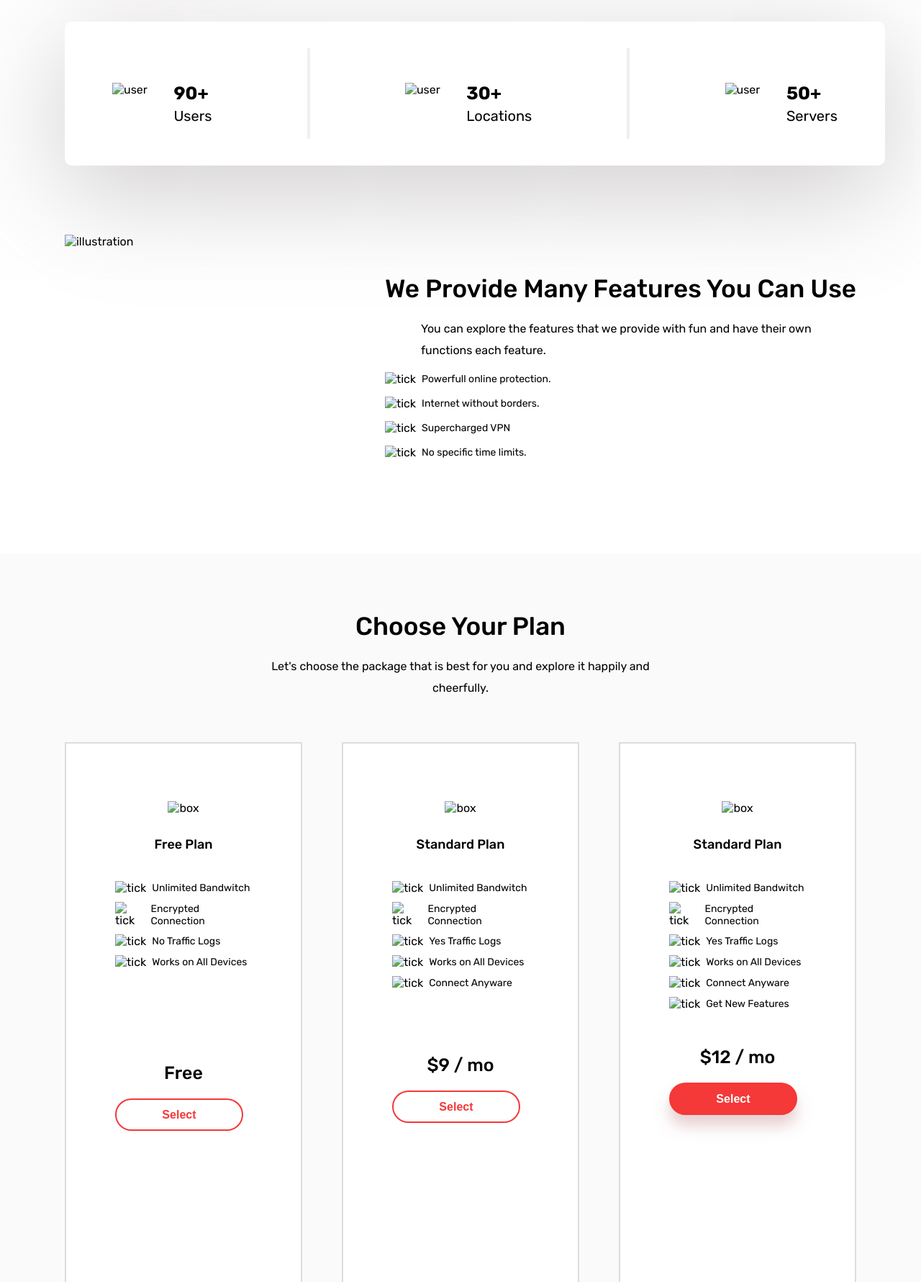
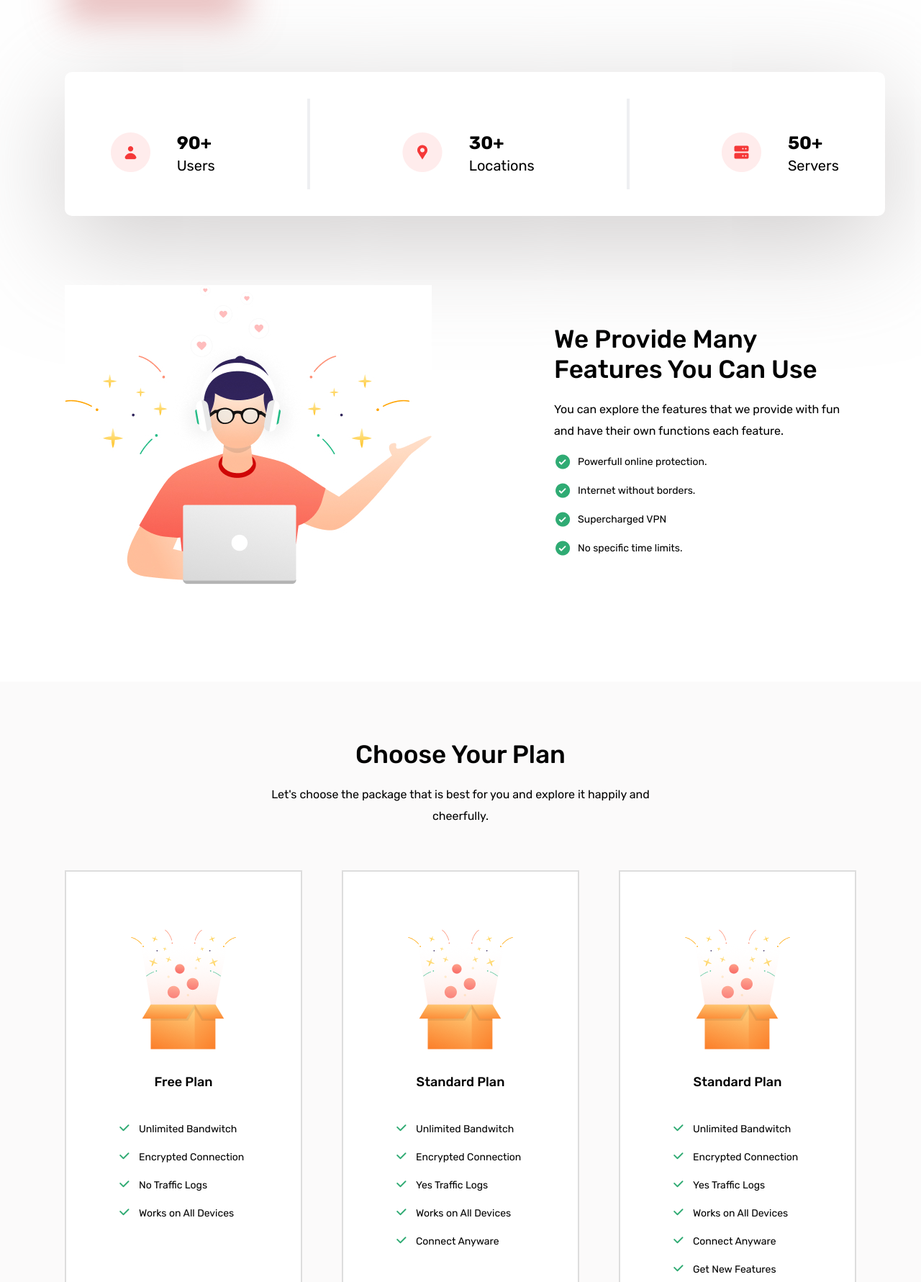
Before and after one commit to Salamat2024/LasLesVPN, a plain HTML site: page index.html in a window 1280 px wide. Shown: the part 628-2409 px from the top of the page at 72% size. Drawn offline with Linux system fonts and the light colour scheme.

Commit message:
Change road from images to assets

```diff
--- a/index.html
+++ b/index.html
@@ -19,7 +19,7 @@
         <div class="container">
             <div class="header__wrapper">
                 <div class="header__logo">
-                    <img src="./images/Logo (4).png" alt="logo">
+                    <img src="./assets/Logo (4).png" alt="logo">
                 </div>
                 <nav class="header__nav">
                     <a href="#" class="header__link"> About</a>
@@ -49,7 +49,7 @@
                     <button class="main__btn">Get Started</button>
                 </div>
                 <div class="main__right">
-                    <img src="./images/main-img.png" alt="illustration">
+                    <img src="./assets/main-img.png" alt="illustration">
                 </div>
             </div>
             <div class="main__footer">
@@ -57,7 +57,7 @@
 
                     <div class="main__footer_element">
                         <div class="main__footer_element-img">
-                            <img src="./images/user.png" alt="user">
+                            <img src="./assets/user.png" alt="user">
                         </div>
                         <div class="main__footer_element-text">
                             <h3 class="main__footer-title">90+ </h3>
@@ -68,7 +68,7 @@
 
                     <div class="main__footer_element">
                         <div class="main__footer_element-img">
-                            <img src="./images/location.png" alt="user">
+                            <img src="./assets/location.png" alt="user">
                         </div>
                         <div class="main__footer_element-text">
                             <h3 class="main__footer-title">30+ </h3>
@@ -78,7 +78,7 @@
                     <hr class="main__footer_line">
                     <div class="main__footer_element">
                         <div class="main__footer_element-img">
-                            <img src="./images/Server.png" alt="user">
+                            <img src="./assets/Server.png" alt="user">
                         </div>
                         <div class="main__footer_element-text">
                             <h3 class="main__footer-title">50+ </h3>
@@ -96,7 +96,7 @@
             <div class="wrapper provide-wrapper">
                 <div class="provide__left">
                     <div class="provide__left-img">
-                        <img src="./images/provide.jpg" alt="illustration">
+                        <img src="./assets/provide.jpg" alt="illustration">
                     </div>
                 </div>
                 <div class="provide__right">
@@ -104,19 +104,19 @@
                     <p class="subtitle">You can explore the features that we provide with fun and have their own
                         functions each feature.</p>
                     <div class="provide__right-characteristic">
-                        <img src="./images/provide-icon.jpg" alt="tick">
+                        <img src="./assets/provide-icon.jpg" alt="tick">
                         <p class="text">Powerfull online protection.</p>
                     </div>
                     <div class="provide__right-characteristic">
-                        <img src="./images/provide-icon.jpg" alt="tick">
+                        <img src="./assets/provide-icon.jpg" alt="tick">
                         <p class="text">Internet without borders.</p>
                     </div>
                     <div class="provide__right-characteristic">
-                        <img src="./images/provide-icon.jpg" alt="tick">
+                        <img src="./assets/provide-icon.jpg" alt="tick">
                         <p class="text">Supercharged VPN</p>
                     </div>
                     <div class="provide__right-characteristic">
-                        <img src="./images/provide-icon.jpg" alt="tick">
+                        <img src="./assets/provide-icon.jpg" alt="tick">
                         <p class="text">No specific time limits.</p>
                     </div>
                 </div>
@@ -135,31 +135,31 @@
             <div class="wrapper">
                 <div class="plan__card">
                     <div class="plan__card-img">
-                        <img src="./images/plan-icon.png" alt="box">
+                        <img src="./assets/plan-icon.png" alt="box">
                     </div>
                     <h4 class="bold__title">Free Plan</h4>
                     <div class="plan__wrapper">
                     <div class="plan__card-characteristic">
                         <div class="plan__tick">
-                            <img src="./images/plan.tick-icon.png" alt="tick">
+                            <img src="./assets/plan.tick-icon.png" alt="tick">
                         </div>
                         <p class="text">Unlimited Bandwitch</p>
                     </div>
                     <div class="plan__card-characteristic">
                         <div class="plan__tick">
-                            <img src="./images/plan.tick-icon.png" alt="tick">
+                            <img src="./assets/plan.tick-icon.png" alt="tick">
                         </div>
                         <p class="text">Encrypted Connection</p>
                     </div>
                     <div class="plan__card-characteristic">
                         <div class="plan__tick">
-                            <img src="./images/plan.tick-icon.png" alt="tick">
+                            <img src="./assets/plan.tick-icon.png" alt="tick">
                         </div>
                         <p class="text">No Traffic Logs</p>
                     </div>
                     <div class="plan__card-characteristic">
                         <div class="plan__tick">
-                            <img src="./images/plan.tick-icon.png" alt="tick">
+                            <img src="./assets/plan.tick-icon.png" alt="tick">
                         </div>
                         <p class="text">Works on All Devices</p>
                     </div>
@@ -173,37 +173,37 @@
                 </div>
                 <div class="plan__card">
                     <div class="plan__card-img">
-                        <img src="./images/plan-icon.png" alt="box">
+                        <img src="./assets/plan-icon.png" alt="box">
                     </div>
                     <h4 class="bold__title">Standard Plan</h4>
                     <div class="plan__wrapper">
                     <div class="plan__card-characteristic">
                         <div class="plan__tick">
-                            <img src="./images/plan.tick-icon.png" alt="tick">
+                            <img src="./assets/plan.tick-icon.png" alt="tick">
                         </div>
                         <p class="text">Unlimited Bandwitch</p>
                     </div>
                     <div class="plan__card-characteristic">
                         <div class="plan__tick">
-                            <img src="./images/plan.tick-icon.png" alt="tick">
+                            <img src="./assets/plan.tick-icon.png" alt="tick">
                         </div>
                         <p class="text">Encrypted Connection</p>
                     </div>
                     <div class="plan__card-characteristic">
                         <div class="plan__tick">
-                            <img src="./images/plan.tick-icon.png" alt="tick">
+                            <img src="./assets/plan.tick-icon.png" alt="tick">
                         </div>
                         <p class="text">Yes Traffic Logs</p>
                     </div>
                     <div class="plan__card-characteristic">
                         <div class="plan__tick">
-                            <img src="./images/plan.tick-icon.png" alt="tick">
+                            <img src="./assets/plan.tick-icon.png" alt="tick">
                         </div>
                         <p class="text">Works on All Devices</p>
                     </div>
                     <div class="plan__card-characteristic">
                         <div class="plan__tick">
-                            <img src="./images/plan.tick-icon.png" alt="tick">
+                            <img src="./assets/plan.tick-icon.png" alt="tick">
                         </div>
                         <p class="text">Connect Anyware</p>
                     </div>
@@ -217,43 +217,43 @@
             </div>
                 <div class="plan__card">
                     <div class="plan__card-img">
-                        <img src="./images/plan-icon.png" alt="box">
+                        <img src="./assets/plan-icon.png" alt="box">
                     </div>
                     <h4 class="bold__title">Standard Plan</h4>
                     <div class="plan__wrapper">
                     <div class="plan__card-characteristic">
                         <div class="plan__tick">
-                            <img src="./images/plan.tick-icon.png" alt="tick">
+                            <img src="./assets/plan.tick-icon.png" alt="tick">
                         </div>
                         <p class="text">Unlimited Bandwitch</p>
                     </div>
                     <div class="plan__card-characteristic">
                         <div class="plan__tick">
-                            <img src="./images/plan.tick-icon.png" alt="tick">
+                            <img src="./assets/plan.tick-icon.png" alt="tick">
                         </div>
                         <p class="text">Encrypted Connection</p>
                     </div>
                     <div class="plan__card-characteristic">
                         <div class="plan__tick">
-                            <img src="./images/plan.tick-icon.png" alt="tick">
+                            <img src="./assets/plan.tick-icon.png" alt="tick">
                         </div>
                         <p class="text">Yes Traffic Logs</p>
                     </div>
                     <div class="plan__card-characteristic">
                         <div class="plan__tick">
-                            <img src="./images/plan.tick-icon.png" alt="tick">
+                            <img src="./assets/plan.tick-icon.png" alt="tick">
                         </div>
                         <p class="text">Works on All Devices</p>
                     </div>
                     <div class="plan__card-characteristic">
                         <div class="plan__tick">
-                            <img src="./images/plan.tick-icon.png" alt="tick">
+                            <img src="./assets/plan.tick-icon.png" alt="tick">
                         </div>
                         <p class="text">Connect Anyware</p>
                     </div>
                     <div class="plan__card-characteristic">
                         <div class="plan__tick">
-                            <img src="./images/plan.tick-icon.png" alt="tick">
+                            <img src="./assets/plan.tick-icon.png" alt="tick">
                         </div>
                         <p class="text">Get New Features</p>
                     </div>
@@ -279,11 +279,11 @@
             </div>
             <div class="network__wrapper">
             <div class="network__img">
-                <img src="./images/network-img.jpg" alt="map">
+                <img src="./assets/network-img.jpg" alt="map">
             </div>
 
             <div class="network__img-sponsors">
-                <img src="./images/network-img2.jpg" alt="sponsors">
+                <img src="./assets/network-img2.jpg" alt="sponsors">
             </div>
             </div>
         </div>
@@ -301,7 +301,7 @@
             <div class="customer__card">
                 <div class="customer__info">
                     <div class="customer__img">
-                        <img src="./images/customer-1.jpg" alt="customer">
+                        <img src="./assets/customer-1.jpg" alt="customer">
                     </div>
                     <div class="customer__name">
                         <h4 class="bold__title customer__title">Viezh Robert</h4>
@@ -311,7 +311,7 @@
                         <p class="subtitle">4.5
                         </p>
                         <div class="customer-rate_img">
-                            <img src="./images/customer-rate.jpg" alt="star">
+                            <img src="./assets/customer-rate.jpg" alt="star">
                         </div>
                     </div>
                 </div>
@@ -322,7 +322,7 @@
             <div class="customer__card other-card">
                 <div class="customer__info">
                     <div class="customer__img">
-                        <img src="./images/customer-2.jpg" alt="customer">
+                        <img src="./assets/customer-2.jpg" alt="customer">
                     </div>
                     <div class="customer__name">
                         <h4 class="bold__title customer__title">Yessica Christy</h4>
@@ -332,7 +332,7 @@
                         <p class="subtitle">4.5
                         </p>
                         <div class="customer-rate_img">
-                            <img src="./images/customer-rate.jpg" alt="star">
+                            <img src="./assets/customer-rate.jpg" alt="star">
                         </div>
                     </div>
                 </div>
@@ -342,7 +342,7 @@
             <div class="customer__card other-card">
                 <div class="customer__info">
                     <div class="customer__img">
-                        <img src="./images/customer-3.jpg" alt="customer">
+                        <img src="./assets/customer-3.jpg" alt="customer">
                     </div>
                     <div class="customer__name">
                         <h4 class="bold__title customer__title">Kim Young Jou</h4>
@@ -352,7 +352,7 @@
                         <p class="subtitle">4.5
                         </p>
                         <div class="customer-rate_img">
-                            <img src="./images/customer-rate.jpg" alt="star">
+                            <img src="./assets/customer-rate.jpg" alt="star">
                         </div>
                     </div>
                 </div>
@@ -364,17 +364,17 @@
         <div class="container">
             <div class="icon__wrapper">
                 <div class="icon__left">
-                    <img src="./images/customer-icon.jpg" alt="">
+                    <img src="./assets/customer-icon.jpg" alt="">
                 </div>
                 <div class="icon__right">
                     <div class="customer__left-btn">
                         <button class="left btn">
-                            <img src="./images/left-btn.png" alt="">
+                            <img src="./assets/left-btn.png" alt="">
                         </button>
                     </div>
                     <div class="customer__right-btn">
                         <button class="right btn">
-                            <img src="./images/right-btn.png" alt="">
+                            <img src="./assets/right-btn.png" alt="">
                         </button>
                     </div>
                 </div>
@@ -406,14 +406,14 @@
                 <div class="footer__left">
                     <div class="footer__left-wrapper">
                         <div class="header__logo">
-                            <img src="./images/Logo (4).png" alt="logo">
+                            <img src="./assets/Logo (4).png" alt="logo">
                         </div>
                         <p class="subtitle column-subtitle"><span>LaslesVPN</span> is a private virtual network that has unique features
                             and has high security.</p>
                         <div class="footer__icons-wrapper">
-                            <img src="./images/Facebook-icon.png" alt="Facebook-icon">
-                            <img src="./images/Twitter-icon.png" alt="Twitter-icon">
-                            <img src="./images/Instagram-icon.png" alt="Instagram-icon">
+                            <img src="./assets/Facebook-icon.png" alt="Facebook-icon">
+                            <img src="./assets/Twitter-icon.png" alt="Twitter-icon">
+                            <img src="./assets/Instagram-icon.png" alt="Instagram-icon">
                         </div>
                         <p class="subtitle footer-subtitle">©2020Lasles<span>VPN</span></p>
                     </div>
```
